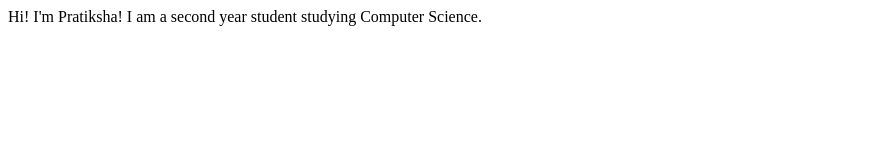
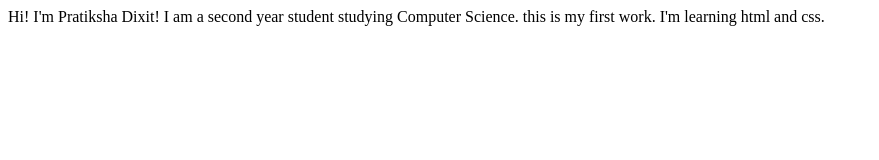
Before and after one commit to d-pratiksha/student-details, a plain HTML site: page index.html in a window 1280 px wide. Shown: the whole page, without its empty margins (0-879 px from the left). Drawn offline with Linux system fonts and the light colour scheme.

Commit message:
update details of project

```diff
--- a/index.html
+++ b/index.html
@@ -7,7 +7,8 @@
     <title>Student site</title>
 </head>
 <body>
-    Hi! I'm Pratiksha!
+    Hi! I'm Pratiksha Dixit!
     I am a second year student studying Computer Science.
+    this is my first work. I'm learning html and css.
 </body>
 </html>
```
